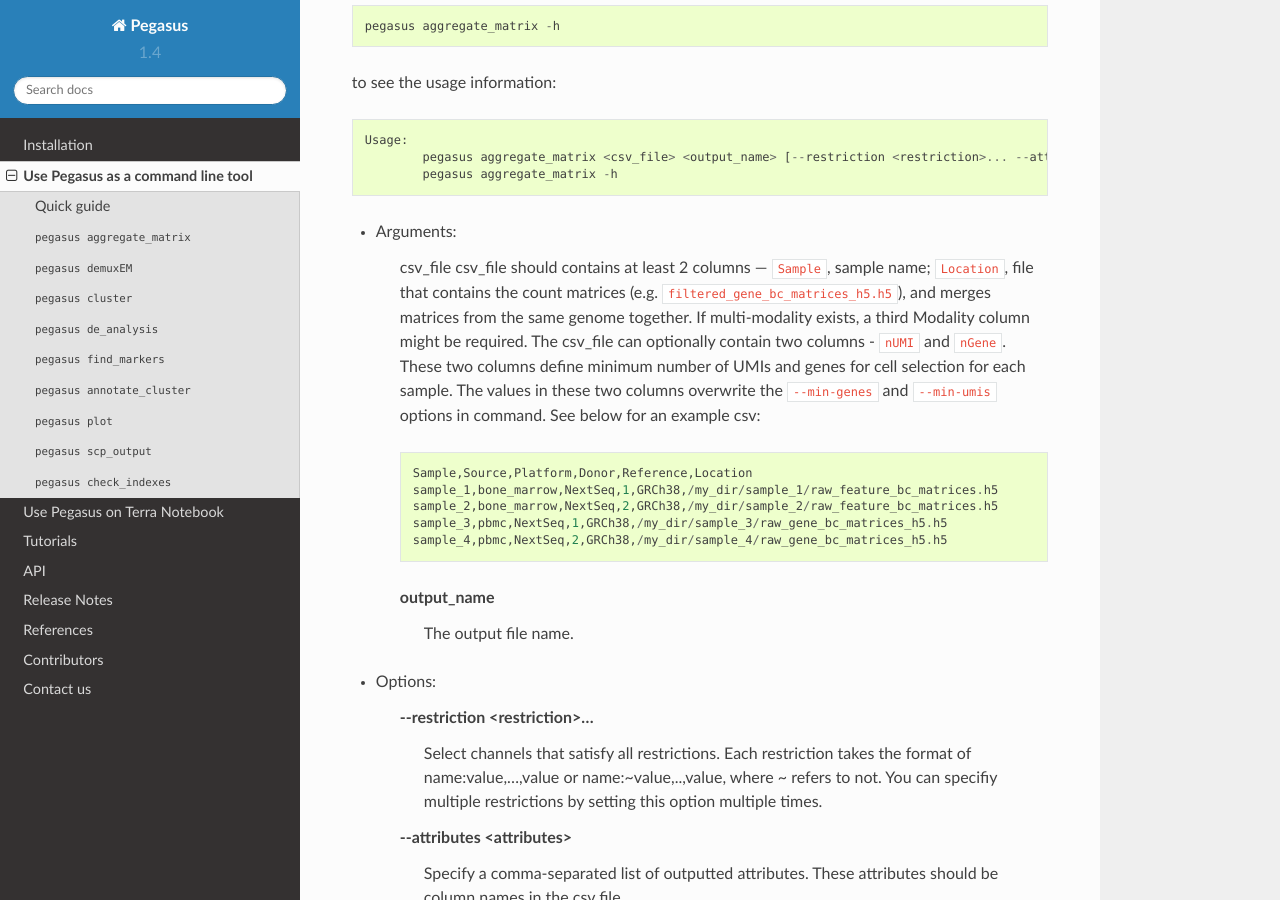
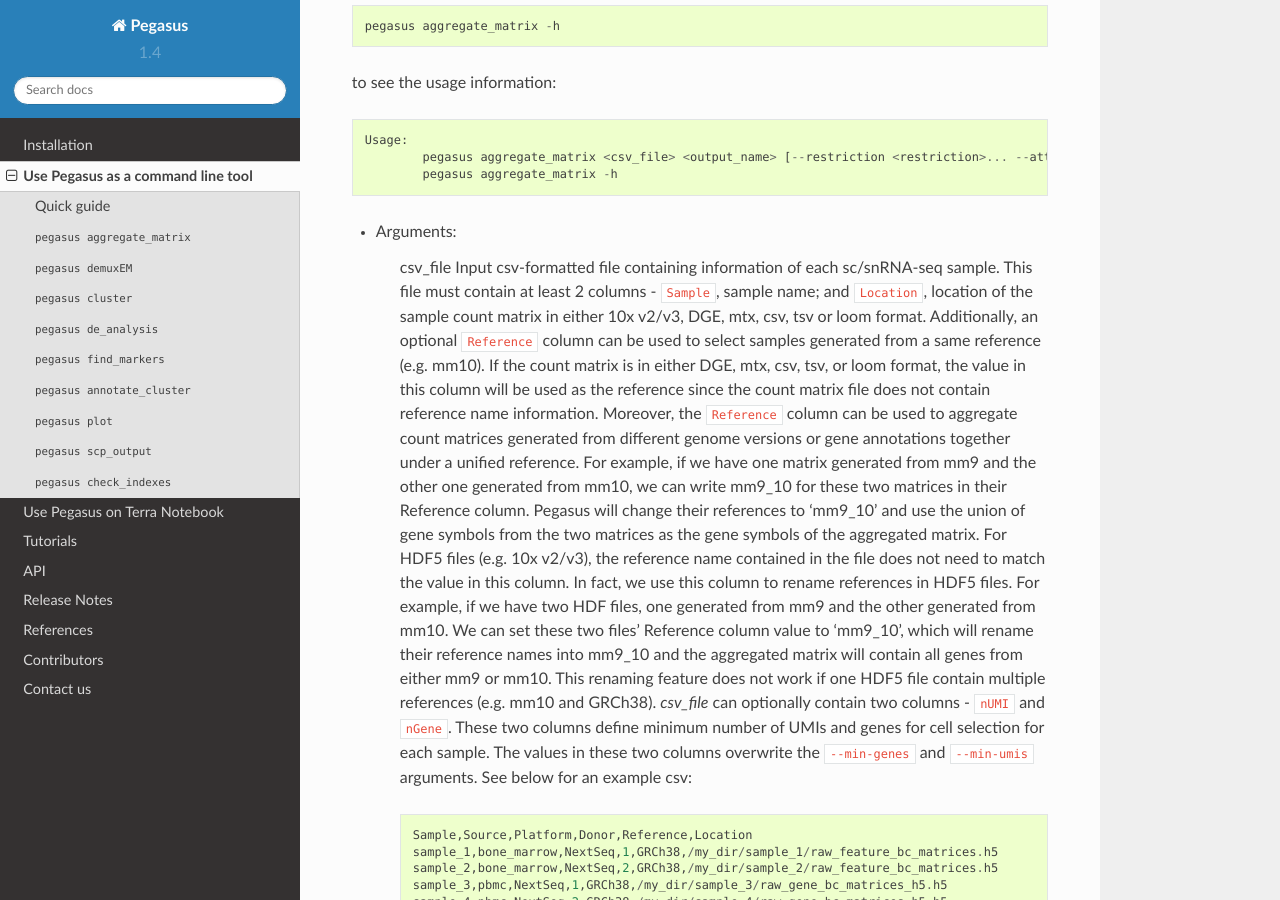
Before and after one commit to lilab-bcb/pegasus, a Sphinx documentation site: the page built from docs/usage.rst, in a window 1280 px wide and 900 px high, scrolled down 2521 px. Built offline with Sphinx 7.4.7 and the Read the Docs theme 2.0.0, drawn with Linux system fonts in a browser that asks for light colours; formulas are drawn with MathJax 3.

Commit message:
update pegasus aggregate_matrix usage

```diff
--- a/docs/usage.rst
+++ b/docs/usage.rst
@@ -103,9 +103,19 @@ to see the usage information::
 * Arguments:
 
 	csv_file
-	csv_file should contains at least 2 columns — ``Sample``, sample name; ``Location``, file that contains the count matrices (e.g. ``filtered_gene_bc_matrices_h5.h5``), and merges matrices from the same genome together.
-	If multi-modality exists, a third Modality column might be required. The csv_file can optionally contain two columns - ``nUMI`` and ``nGene``.
-	These two columns define minimum number of UMIs and genes for cell selection for each sample. The values in these two columns overwrite the ``--min-genes`` and ``--min-umis`` options in command.
+	Input csv-formatted file containing information of each sc/snRNA-seq sample.
+	This file must contain at least 2 columns - ``Sample``, sample name; and ``Location``, location of the sample count matrix in either 10x v2/v3, DGE, mtx, csv, tsv or loom format.
+	Additionally, an optional ``Reference`` column can be used to select samples generated from a same reference (e.g. mm10).
+	If the count matrix is in either DGE, mtx, csv, tsv, or loom format, the value in this column will be used as the reference since the count matrix file does not contain reference name information.
+	Moreover, the ``Reference`` column can be used to aggregate count matrices generated from different genome versions or gene annotations together under a unified reference.
+	For example, if we have one matrix generated from mm9 and the other one generated from mm10, we can write mm9_10 for these two matrices in their Reference column.
+	Pegasus will change their references to 'mm9_10' and use the union of gene symbols from the two matrices as the gene symbols of the aggregated matrix.
+	For HDF5 files (e.g. 10x v2/v3), the reference name contained in the file does not need to match the value in this column.
+	In fact, we use this column to rename references in HDF5 files. For example, if we have two HDF files, one generated from mm9 and the other generated from mm10.
+	We can set these two files' Reference column value to 'mm9_10', which will rename their reference names into mm9_10 and the aggregated matrix will contain all genes from either mm9 or mm10.
+	This renaming feature does not work if one HDF5 file contain multiple references (e.g. mm10 and GRCh38).
+	*csv_file* can optionally contain two columns - ``nUMI`` and ``nGene``. These two columns define minimum number of UMIs and genes for cell selection for each sample.
+	The values in these two columns overwrite the ``--min-genes`` and ``--min-umis`` arguments.
 	See below for an example csv::
 
 			Sample,Source,Platform,Donor,Reference,Location
```
